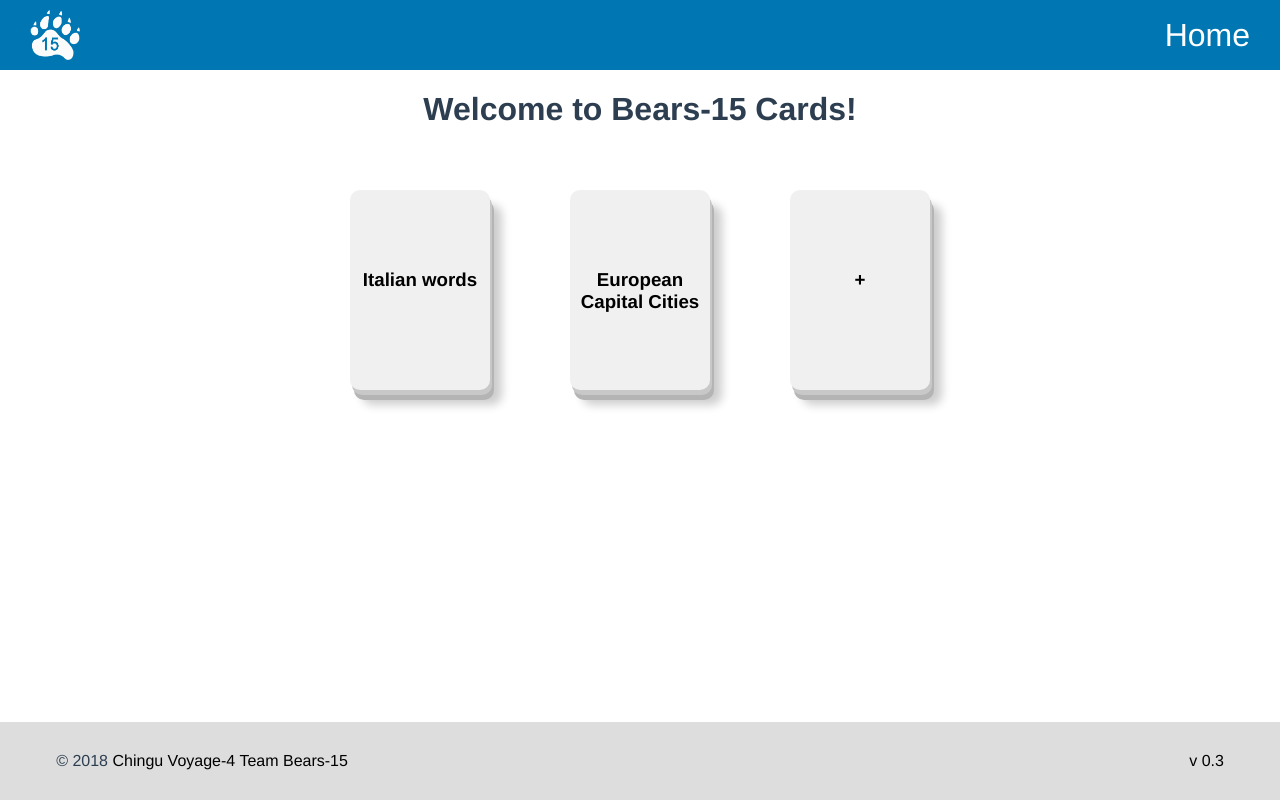
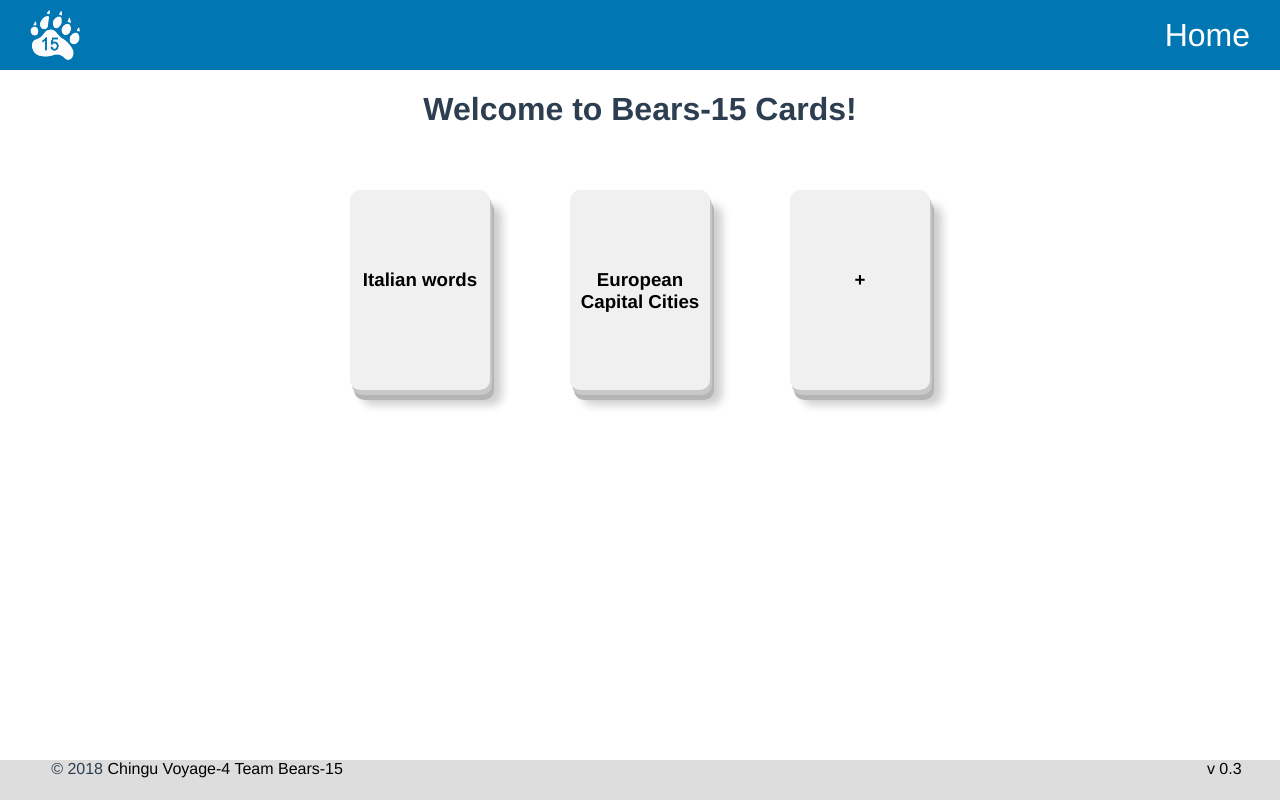
Before and after one commit to chingu-voyage4/Bears-Team-15, a Vue app: page /#/ in a window 1280 px wide. Built offline with nearby package versions, Linux system fonts and the light colour scheme.

Commit message:
fix: Remove unnecessary props

```diff
--- a/src/App.vue
+++ b/src/App.vue
@@ -34,13 +34,10 @@ footer {
   width: 100%;
   background: #ddd;
   margin: auto auto 0 0;
-  padding: 0;
 }
 
 footer .content {
-  padding: 30px 5px 30px 5px;
   margin: 0 3vw 0 4vw;
-  min-width: 60px;
   white-space: nowrap;
   overflow: hidden;
   text-overflow: ellipsis;
```
